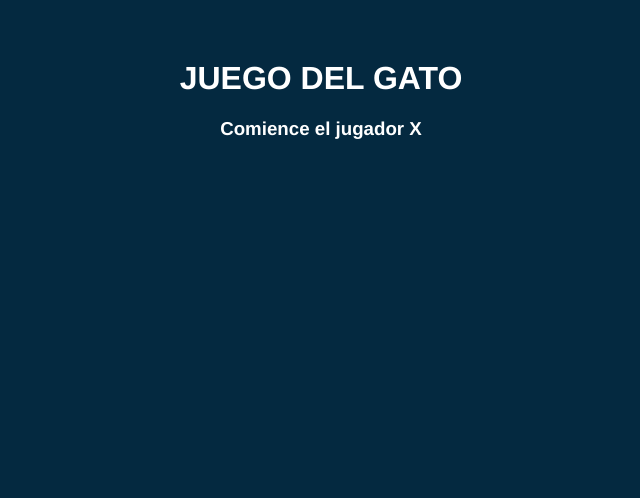
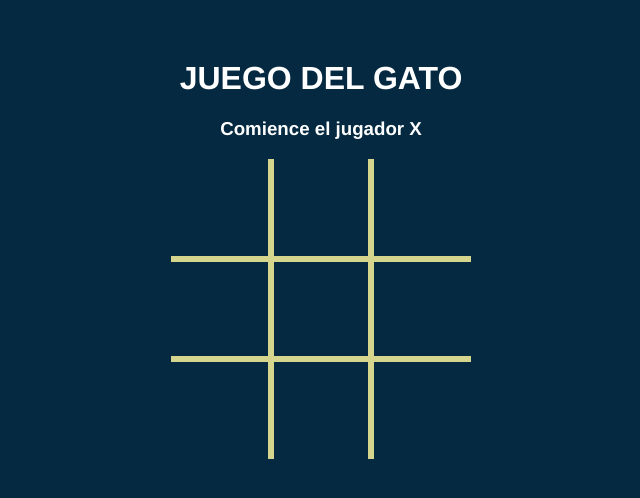
Before and after one commit to Andr3sCid/taller-2, a Vue app: page / in a window 1280 px wide. Shown: the top 498 px of the page, without its empty margins (319-959 px from the left). Built offline with nearby package versions, Linux system fonts and the light colour scheme.

Commit message:
armado forma 'gato'

```diff
--- a/src/components/gato.vue
+++ b/src/components/gato.vue
@@ -4,7 +4,8 @@
     <h1>JUEGO DEL GATO</h1>
     <h3>Comience el jugador X</h3>
 
-    <section id="zonaJuego">
+    <section id="juego">
+        <div id="zonaJuego">
         <div id="zona1"></div>
         <div id="zona2"></div>
         <div id="zona3"></div>
@@ -14,6 +15,7 @@
         <div id="zona7"></div>
         <div id="zona8"></div>
         <div id="zona9"></div>
+    </div>
     </section>
 
   </div>
@@ -33,4 +35,67 @@ export default {
     h1, h3{
         color: white;
     }
+
+    #juego{
+        width:100%;
+        display: flex;
+        justify-content: center;
+    }
+
+    #zonaJuego{
+        display: grid;
+        grid-template-rows: 100px 100px 100px;
+        grid-template-columns: 100px 100px 100px;
+    }
+
+    #zona1{
+        border-right: 3px solid #D6D58E;
+        border-bottom: 3px solid #D6D58E;
+    }
+
+    #zona2{
+        border-right: 3px solid #D6D58E;
+        border-left: 3px solid #D6D58E;
+        border-bottom: 3px solid #D6D58E;
+    }
+
+    #zona3{
+        border-left: 3px solid #D6D58E;
+        border-bottom: 3px solid #D6D58E;
+    }
+
+    #zona4{
+        border-right: 3px solid #D6D58E;
+        border-top: 3px solid #D6D58E;
+        border-bottom: 3px solid #D6D58E;
+    }
+
+    #zona5{
+        border-right: 3px solid #D6D58E;
+        border-top: 3px solid #D6D58E;
+        border-bottom: 3px solid #D6D58E;
+        border-left: 3px solid #D6D58E;
+    }
+
+    #zona6{
+        border-left: 3px solid #D6D58E;
+        border-top: 3px solid #D6D58E;
+        border-bottom: 3px solid #D6D58E;
+    }
+
+    #zona7{
+        border-right: 3px solid #D6D58E;
+        border-top: 3px solid #D6D58E;
+    }
+
+    #zona8{
+        border-right: 3px solid #D6D58E;
+        border-left: 3px solid #D6D58E;
+        border-top: 3px solid #D6D58E;
+    }
+
+    #zona9{
+        border-top: 3px solid #D6D58E;
+        border-left: 3px solid #D6D58E;
+    }
 </style>
```
